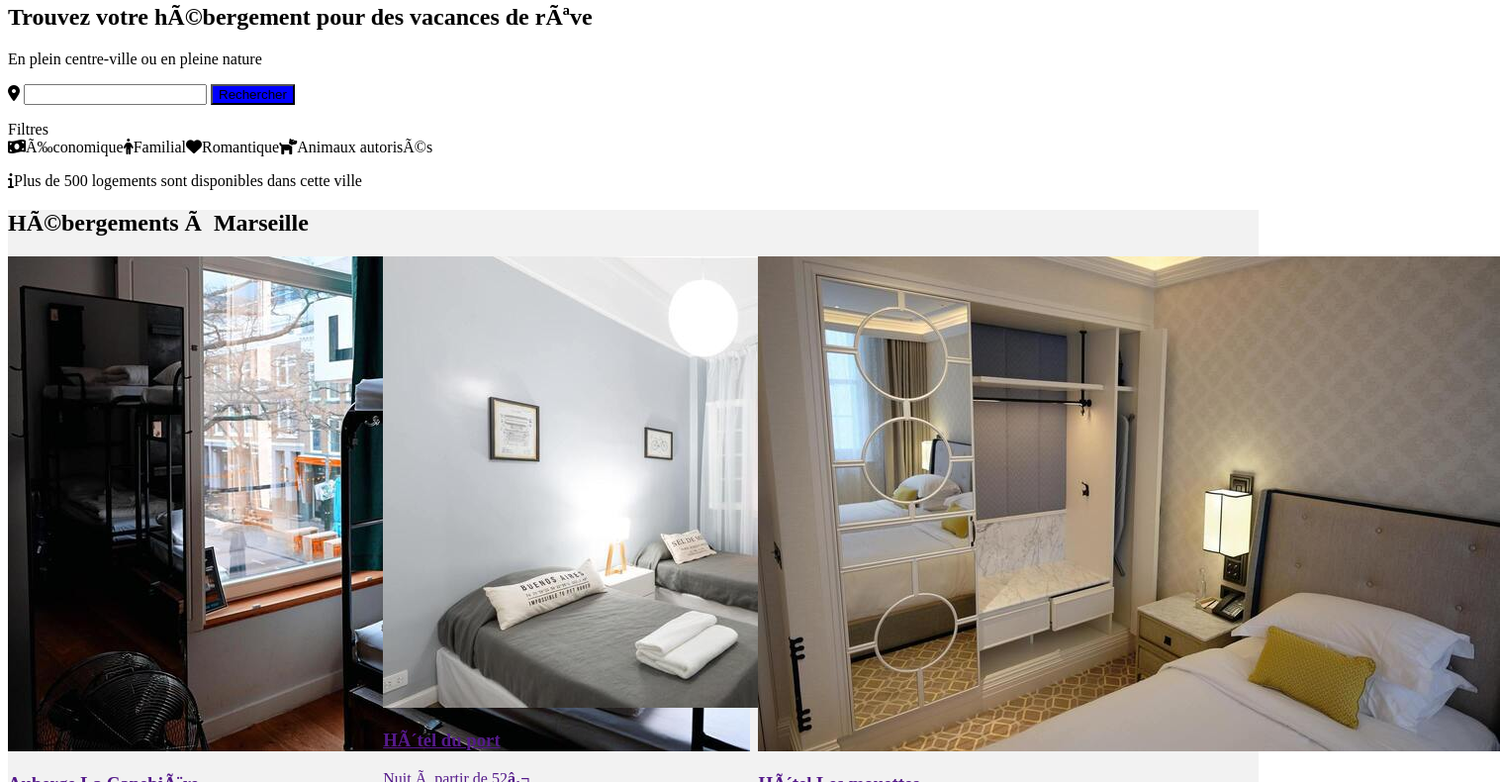
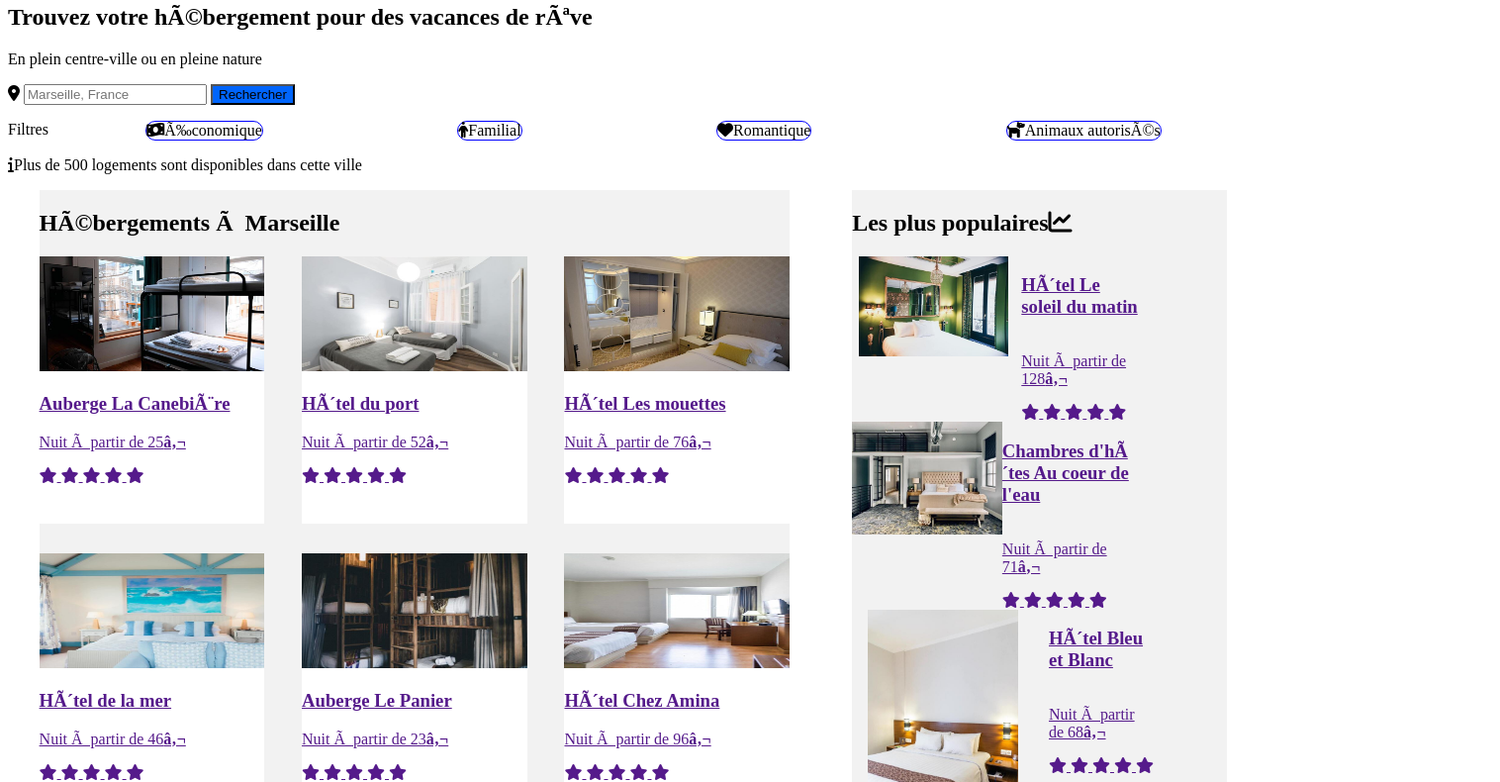
Before and after one commit to cedric-neuville/Booki, a plain HTML site: page Booki/index.html in a window 1280 px wide. Shown: the part 84-874 px from the top of the page at 99% size, 1516 px wide, since content can reach past the window. Drawn offline with Linux system fonts and the light colour scheme.

Commit message:
taille des images,barre de recherche, les tags

```diff
--- a/Booki/index.html
+++ b/Booki/index.html
@@ -22,15 +22,15 @@
         <h1>Trouvez votre hébergement pour des vacances de rêve</h1>
         <p>En plein centre-ville ou en pleine nature</p>
         <i class="fa-solid fa-location-dot"></i>
-        <input type="text" name="localisation" id="Marseille, France">
+        <input type="text" placeholder="Marseille, France" />
         <button id="button">Rechercher</button>
-        <ul class="Filtres">
-            <li>Filtres
-                <ul class="tag">
-                    <li><i class="fa-solid fa-money-bill-wave"></i>Économique</li>
-                    <li><i class="fa-solid fa-person"></i>Familial</li>
-                    <li><i class="fa-solid fa-heart"></i>Romantique</li>
-                    <Li><i class="fa-solid fa-dog"></i>Animaux autorisés</Li>
+        <ul>
+            <li class="filtered">Filtres
+                <ul class="tags">
+                    <li class="tag"><i class="fa-solid fa-money-bill-wave"></i>Économique</li>
+                    <li class="tag"><i class="fa-solid fa-person"></i>Familial</li>
+                    <li class="tag"><i class="fa-solid fa-heart"></i>Romantique</li>
+                    <Li class="tag"><i class="fa-solid fa-dog"></i>Animaux autorisés</Li>
                 </ul>
             </li>
         </ul>
@@ -38,11 +38,12 @@
     </article>
 
     <main class="main">
+        <div class="container-popular-accommodation">
             <section class="accommodation">
                 <h2>Hébergements à Marseille</h2>
                 <div class="accommodation-gallerry-content">
 
-            <a href=""class="accommodation-gallery">
+                    <a href="" class="accommodation-gallery">
                         <img src="./images/hebergements/4_small/marcus-loke-WQJvWU_HZFo-unsplash.jpg">
                         <h3>Auberge La Canebière</h3>
                         <p>Nuit à partir de 25<strong>€</strong></p>
@@ -52,7 +53,7 @@
                         <i class="fa-solid fa-star"></i>
                         <i class="fa-solid fa-star"></i>
                     </a>
-            <a href=""class="accommodation-gallery">
+                    <a href="" class="accommodation-gallery">
                         <img src="./images/hebergements/4_small/fred-kleber-gTbaxaVLvsg-unsplash.jpg">
                         <h3> Hôtel du port</h3>
                         <p>Nuit à partir de 52<strong>€</strong></p>
@@ -62,7 +63,7 @@
                         <i class="fa-solid fa-star"></i>
                         <i class="fa-solid fa-star"></i>
                     </a>
-            <a href=""class="accommodation-gallery">
+                    <a href="" class="accommodation-gallery">
                         <img src="./images/hebergements/4_small/reisetopia-B8WIgxA_PFU-unsplash.jpg">
                         <h3>Hôtel Les mouettes</h3>
                         <p>Nuit à partir de 76<strong>€</strong></p>
@@ -72,7 +73,7 @@
                         <i class="fa-solid fa-star"></i>
                         <i class="fa-solid fa-star"></i>
                     </a>
-            <a href=""class="accommodation-gallery">
+                    <a href="" class="accommodation-gallery">
                         <img src="./images/hebergements/4_small/annie-spratt-Eg1qcIitAuA-unsplash.jpg">
                         <h3>Hôtel de la mer</h3>
                         <p>Nuit à partir de 46<strong>€</strong></p>
@@ -82,7 +83,7 @@
                         <i class="fa-solid fa-star"></i>
                         <i class="fa-solid fa-star"></i>
                     </a>
-            <a href=""class="accommodation-gallery">
+                    <a href="" class="accommodation-gallery">
                         <img src="./images/hebergements/4_small/nicate-lee-kT-ZyaiwBe0-unsplash.jpg">
                         <h3>Auberge Le Panier</h3>
                         <p>Nuit à partir de 23<strong>€</strong></p>
@@ -92,7 +93,7 @@
                         <i class="fa-solid fa-star"></i>
                         <i class="fa-solid fa-star"></i>
                     </a>
-            <a href=""class="accommodation-gallery">
+                    <a href="" class="accommodation-gallery">
                         <img src="./images/hebergements/4_small/febrian-zakaria-M6S1WvfW68A-unsplash.jpg">
                         <h3>Hôtel Chez Amina</h3>
                         <p>Nuit à partir de 96<strong>€</strong></p>
@@ -108,54 +109,75 @@
 
             <aside class="popular">
                 <h2>Les plus populaires<i class="fa-solid fa-chart-line"></i></h2>
-            <a href="">
+                <a href="" class="popular-gallery">
                     <img src="./images/hebergements/4_small/emile-guillemot-Bj_rcSC5XfE-unsplash.jpg">
+                    <div class="description-popular">
+                        <div class="text-area">
                             <h3>Hôtel Le soleil du matin</h3>
                             <p>Nuit à partir de 128<strong>€</strong></p>
+                        </div>
+                        <div class="stars">
                             <i class="fa-solid fa-star"></i>
                             <i class="fa-solid fa-star"></i>
                             <i class="fa-solid fa-star"></i>
                             <i class="fa-solid fa-star"></i>
                             <i class="fa-solid fa-star"></i>
+                        </div>
+                    </div>
                 </a>
-            <a href="">
+                <a href="" class="popular-gallery">
                     <img src="./images/hebergements/4_small/aw-creative-VGs8z60yT2c-unsplash.jpg">
+                    <div class="description-popular">
+                        <div class="text-area">
                             <h3>Chambres d'hôtes Au coeur de l'eau</h3>
                             <p>Nuit à partir de 71<strong>€</strong></p>
+                        </div>
+                        <div class="stars">
                             <i class="fa-solid fa-star"></i>
                             <i class="fa-solid fa-star"></i>
                             <i class="fa-solid fa-star"></i>
                             <i class="fa-solid fa-star"></i>
                             <i class="fa-solid fa-star"></i>
+                        </div>
+                    </div>
+
                 </a>
-            <a href="">
+                <a href="" class="popular-gallery">
                     <img src="./images/hebergements/4_small/febrian-zakaria-sjvU0THccQA-unsplash.jpg">
+                    <div class="description-popular">
+                        <div class="text-area">
                             <h3>Hôtel Bleu et Blanc</h3>
                             <p>Nuit à partir de 68<strong>€</strong></p>
+                        </div>
+                        <div class="stars">
                             <i class="fa-solid fa-star"></i>
                             <i class="fa-solid fa-star"></i>
                             <i class="fa-solid fa-star"></i>
                             <i class="fa-solid fa-star"></i>
                             <i class="fa-solid fa-star"></i>
+                        </div>
+                    </div>
+
+
                 </a>
             </aside>
-
+        </div>
         <section class="activities">
             <h2>Activités à Marseille</h2>
             <div class="gallery-content">
-                <a href="" class="activities-gallery img">
+                <a href="" class="activities-gallery">
                     <img src="./images/activites/4_small/reno-laithienne-QUgJhdY5Fyk-unsplash.jpg">
                     <h3>Vieux-Port</h3>
                 </a>
-                <a href="" class="activities-gallery img">
+                <a href="" class="activities-gallery">
                     <img src="./images/activites/4_small/paul-hermann-QFTrLdQIRhI-unsplash.jpg">
                     <h3>Fort de Pomègues</h3>
                 </a>
-                <a href="" class="activities-gallery img">
+                <a href="" class="activities-gallery">
                     <img src="./images/activites/4_small/kilyan-sockalingum-NR8-cBCN3aI-unsplash.jpg">
                     <h3>Parc national des Calanques</h3>
                 </a>
-                <a href="" class="activities-gallery img">
+                <a href="" class="activities-gallery">
                     <img src="./images/activites/4_small/florian-wehde-xW9e8gdotxI-unsplash.jpg">
                     <h3>Notre-Dame-de-la-Garde</h3>
                 </a>
--- a/Booki/stylesheet.css
+++ b/Booki/stylesheet.css
@@ -9,51 +9,108 @@ ul {
 .header {
     display: flex;
     justify-content: space-between;
-    align-items: center
+    align-items:start;
 }
 
 #button {
-    background-color:blue
+    background-color:#0065FC
 }
 
-.tag {
+.filtered {
     display:flex;
+}
+
+.tags {
+    display:flex;
+    justify-content: space-around;
+    flex-grow: 1;
 
 }
+.tag {
+    border: solid blue 1px;
+    border-radius: 25px;
+}
 
+.container-popular-accommodation {
+    display:flex;
+    justify-content:space-around;
+}
+
+.fa-solid fa-star {
+    background-color: #0065FC;
+}
 .accommodation {
-    background-color: #f2f2f2
+    background-color: #f2f2f2;
+    width:60%
 }
 
 .accommodation-gallerry-content {
     display:flex;
     flex-wrap:wrap;
+    justify-content: space-between;
+    height: 600px;
 }
 
 .accommodation-gallery {
-    width: 30%
-
+    background-color: #FFF;
+    width: 30%;
+    height: 45%
 
 }
 
+.accommodation-gallery img{
+    width: 100%;
+    height: 43%
+}
+
 .popular {
-    background-color: #F2F2F2
+    background-color: #F2F2F2;
+    width: 30%
+}
+
+.popular-gallery {
+    display:flex;
+    justify-content:space-around
+}
+
+.popular-gallery img {
+    width: 40%;
+    height: 100%;
+}
+
+.description-popular {
+    display:flex;
+    flex-direction: column
+}
+
+.text-area {
+    display:flex;
+    flex-direction: column;
+    width: 60%
+
 }
 
 .activities {
     display:flex;
     flex-direction: column;
+    margin: 43px
 }
 
 
 .gallery-content {
     display: flex;
     justify-content: space-around;
+    border-radius: 20px
 }
 
 
+.activities-gallery {
+ width: 23%
+}
+
 .activities-gallery img {
-    width: 23%;
+    width: 100%;
+    height: 90%
 }
 
 .footer {
@@ -63,5 +120,5 @@ ul {
 .footer>ul {
     display: flex;
     justify-content: space-between;
-    width: 74%;
+    width: 74%
 }
```
Lines whose indentation alone changed are shown as unchanged.
